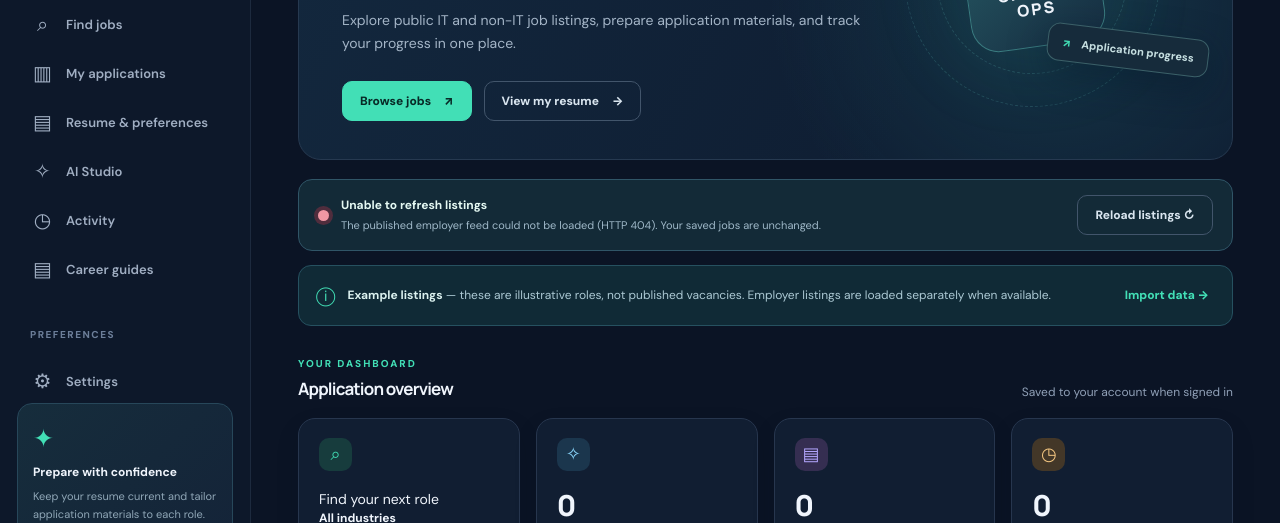
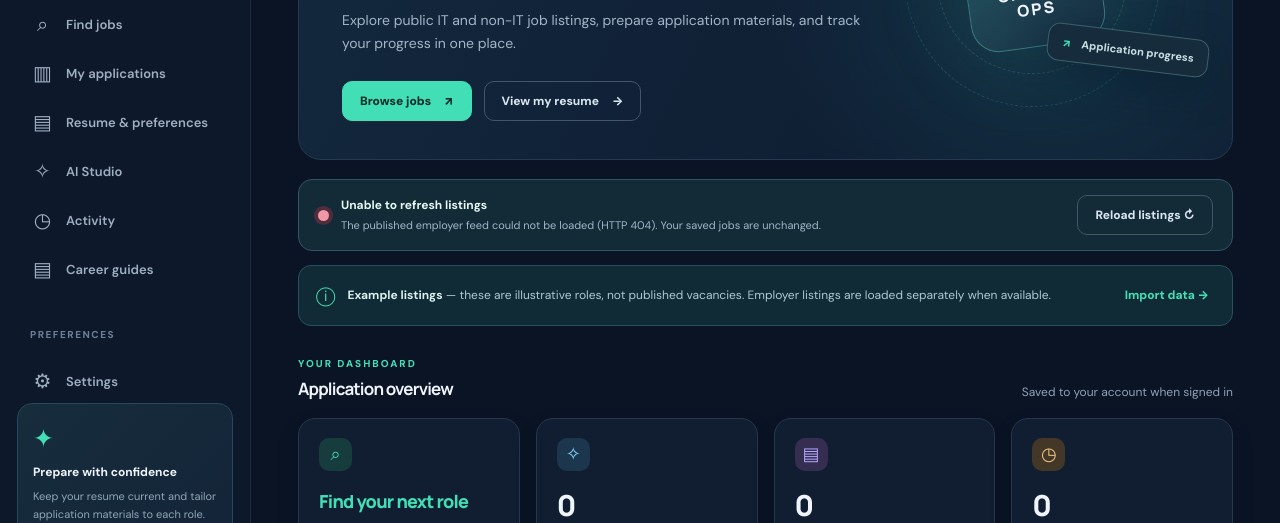
Before and after one commit to Chennamatta889/career-ops-cloud, a plain HTML site: page index.html in a window 1280 px wide. Shown: the part 277-800 px from the top of the page. Drawn offline with Linux system fonts and the light colour scheme; no server answers.

```diff
--- a/styles.css
+++ b/styles.css
@@ -356,3 +356,6 @@ a:focus-visible,button:focus-visible,[role="button"]:focus-visible{outline:2px s
 .results-line .discover-reset{margin-left:auto;padding:8px 12px;font-size:11px}
 .feed-freshness-warning{margin:12px 0 18px;border:1px solid #a88039;background:#322819;color:#f3d5a0;border-radius:12px;padding:12px 15px;line-height:1.55}
 @media(max-width:600px){.discover-pagination .btn{width:100%;min-width:0}.results-line .discover-reset{margin-left:0}}
+
+/* Job discovery: display public roles as cards, without a public vacancy counter. */
+.stat-word{font:800 18px/1.3 Manrope,sans-serif;letter-spacing:-.04em;margin-bottom:9px;color:var(--teal)}
```
